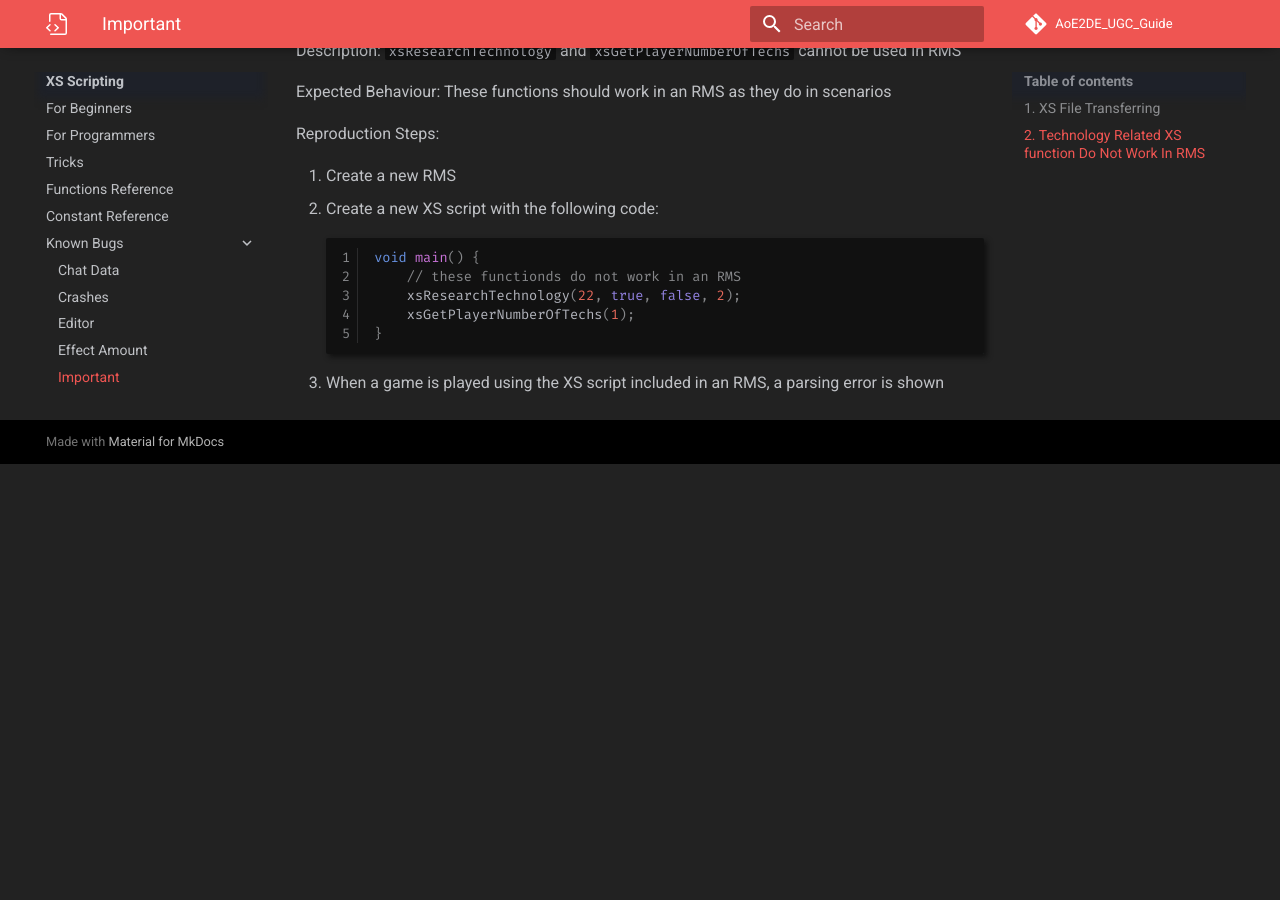
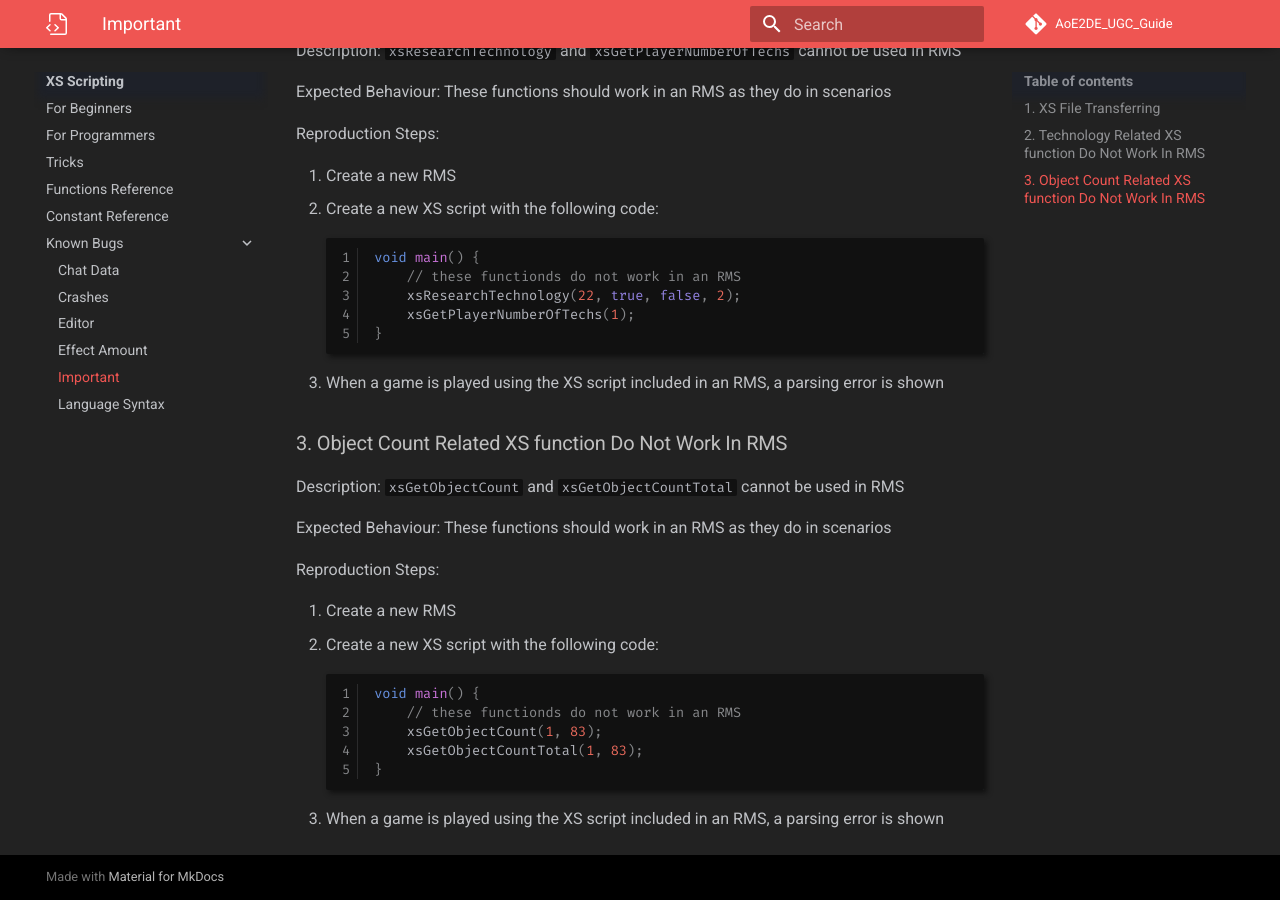
Before and after one commit to Divy1211/AoE2DE_UGC_Guide, an MkDocs documentation site: the page built from docs/general/xs/bugs/Important.md, in a window 1280 px wide and 900 px high, scrolled down 1152 px. Built offline with MkDocs 1.6.1 and Material for MkDocs 9.7.7, drawn with Linux system fonts in a browser that asks for light colours; comment, search, counter and statistics services are not loaded; before the commit the page ends 1616 px from its top, so only the background shows below that.

Commit message:
Added object count functions not working in RMS

````diff
--- a/docs/general/xs/bugs/Important.md
+++ b/docs/general/xs/bugs/Important.md
@@ -45,3 +45,22 @@
 }
 ```
 3. When a game is played using the XS script included in an RMS, a parsing error is shown
+
+### 3. Object Count Related XS function Do Not Work In RMS
+
+Description: `xsGetObjectCount` and `xsGetObjectCountTotal` cannot be used in RMS
+
+Expected Behaviour: These functions should work in an RMS as they do in scenarios
+
+Reproduction Steps:
+
+1. Create a new RMS
+2. Create a new XS script with the following code:
+```cpp
+void main() {
+    // these functionds do not work in an RMS
+    xsGetObjectCount(1, 83);
+    xsGetObjectCountTotal(1, 83);
+}
+```
+3. When a game is played using the XS script included in an RMS, a parsing error is shown
````
Also changed, not shown: docs/general/xs/bugs/bugs.json (+13 -0 lines), 1 other file.
